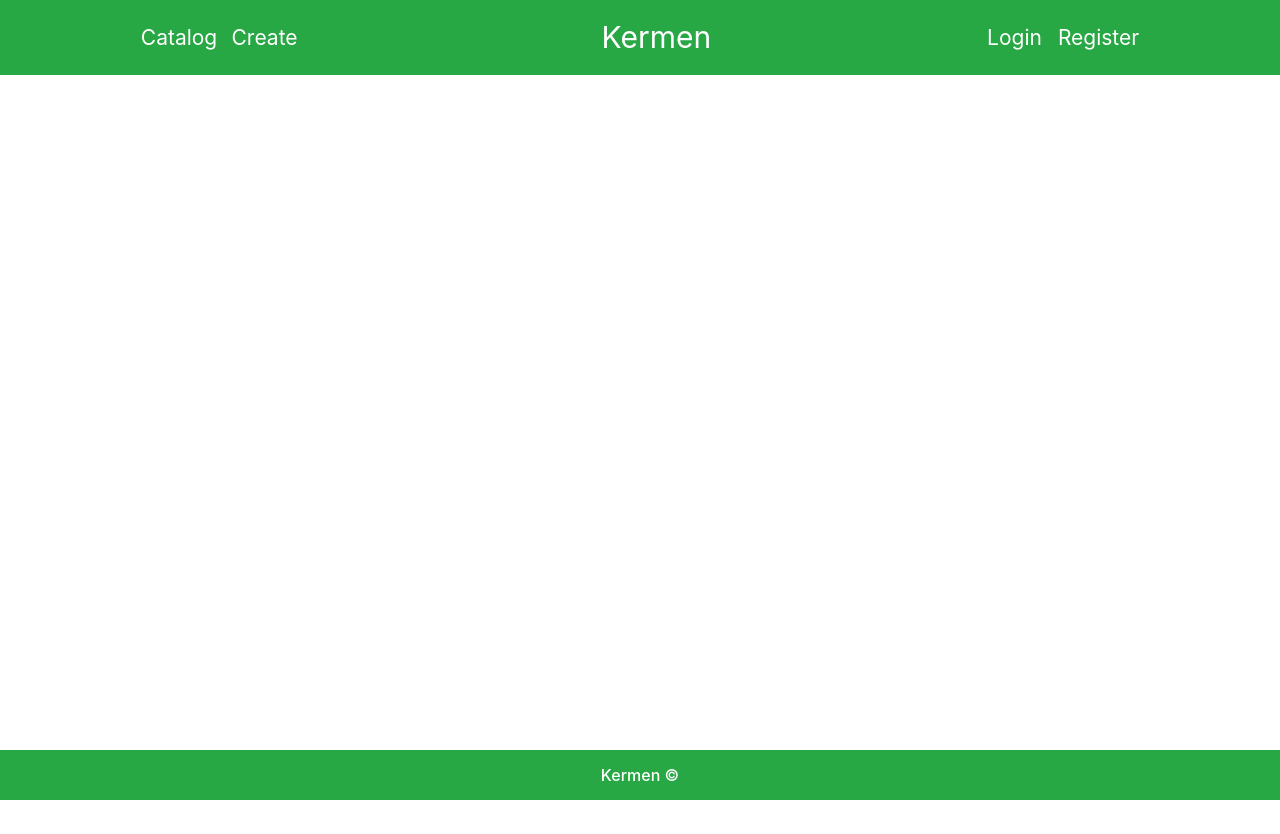
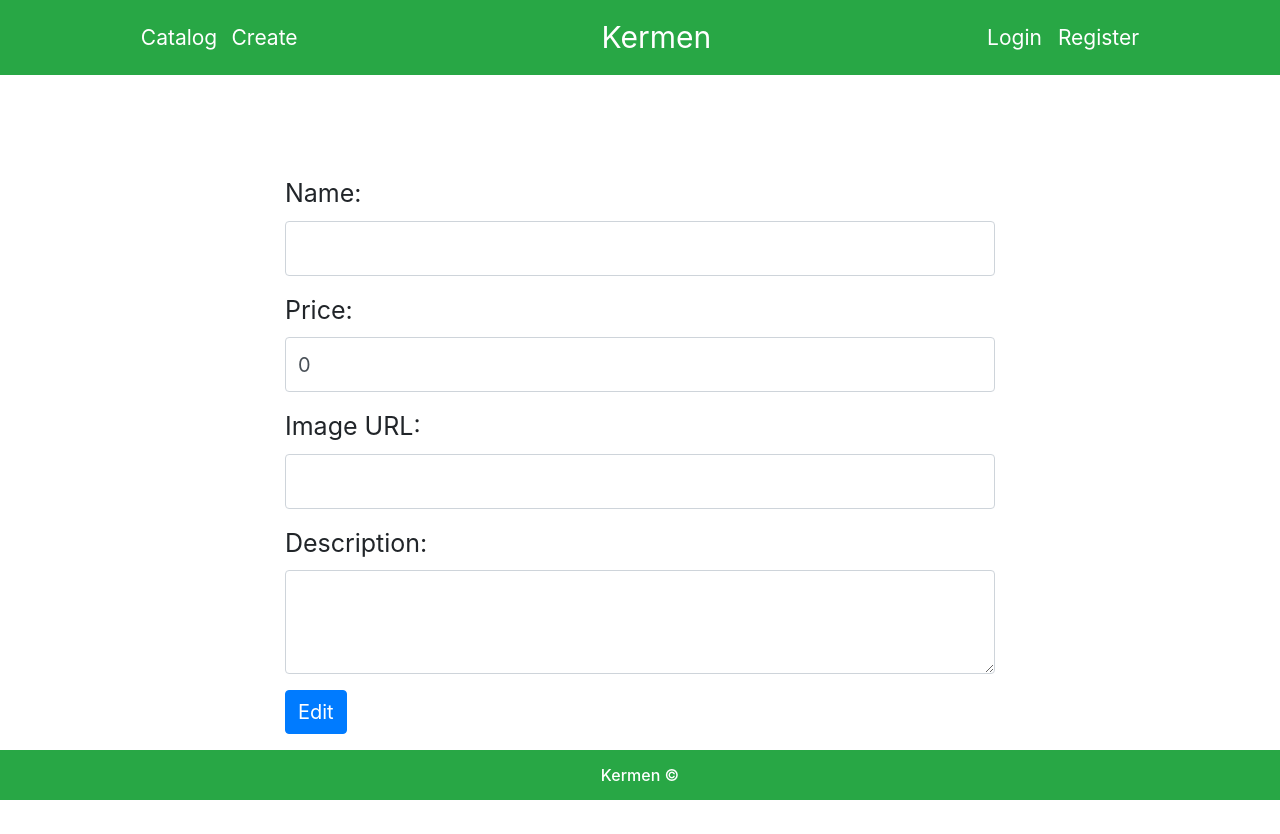
Before and after one commit to DarioTsvetanov/kermen, a React (Create React App) app in the folder client/: page /flowers/1/edit in a window 1280 px wide. Before the commit the page ends 800 px from the top, so only its background shows below. Built offline with nearby package versions, Linux system fonts and the light colour scheme; no server answers.

Commit message:
Edit flower page finished
Input fields validation created
Notifications created

```diff
--- a/client/src/App.js
+++ b/client/src/App.js
@@ -7,6 +7,7 @@ import Login from './components/Login/Login';
 import GuestHomepage from './components/GuestHomepage/GuestHomepage';
 import CreateProduct from './components/CreateProduct/CreateProduct';
 import Details from './components/Details/Details';
+import Edit from './components/Edit/Edit';
 
 import 'bootstrap/dist/css/bootstrap.min.css';
 
@@ -22,6 +23,7 @@ function App() {
 				<Route path="/login" exact component={Login}/>
 				<Route path="/create" exact component={CreateProduct}/>
 				<Route path="/flowers/:flowerId/details" exact component={Details}/>
+				<Route path="/flowers/:flowerId/edit" exact component={Edit}/>
 			</Switch>
 
 			<Footer />
--- a/client/src/components/Details/Details.js
+++ b/client/src/components/Details/Details.js
@@ -28,13 +28,13 @@ function Details({
                     <textarea style={{ height: '150px', width: '500px' }} disabled value={flower.description}></textarea>
                     <h3>Price: {flower.price}.00 lv.</h3>
                     <Button style={{ fontSize: '20px', marginRight: '10px' }}>
-                        <Link to={`/flowers/${flower._id}/edit`}>Edit</Link>
+                        <Link style={{color: 'white'}} to={`/flowers/${flower._id}/edit`}>Edit</Link>
                     </Button>
                     <Button style={{ fontSize: '20px', marginRight: '10px' }}>
-                        <Link to="/">Delete</Link>
+                        <Link style={{color: 'white'}} to="/">Delete</Link>
                     </Button>
                     <Button style={{ fontSize: '20px', marginRight: '10px' }}>
-                        <Link to="/">Buy</Link>
+                        <Link style={{color: 'white'}} to="/">Buy</Link>
                     </Button>
                     <span>People bought: 3</span>
                 </Col>
--- a/client/src/components/Edit/Edit.js
+++ b/client/src/components/Edit/Edit.js
@@ -1,4 +1,4 @@
-import { useState } from 'react';
+import { useState, useEffect } from 'react';
 
 import validators from '../../utils/validators/validators';
 import * as flowerService from '../../services/flowerService';
@@ -6,20 +6,111 @@ import * as flowerService from '../../services/flowerService';
 import './Edit.css';
 import { Form, Button, Container, Alert } from 'react-bootstrap';
 
-function Edit() {
-    const
+function Edit({
+    match,
+    history
+}) {
+    const [errors, setErrors] = useState({
+        productName: {
+            message: '',
+            touched: ''
+        },
+        price: {
+            message: '',
+            touched: ''
+        },
+        imageURL: {
+            message: '',
+            touched: ''
+        },
+        description: {
+            message: '',
+            touched: ''
+        },
+    });
+
+    const [flower, setFlower] = useState({
+        name: '',
+        price: 0,
+        imageURL: '',
+        description: ''
+    });
+
+    useEffect(() => {
+        flowerService.getOne(match.params.flowerId)
+            .then(res => {
+                const { name, price, imageURL, description } = res.data;
+                return setFlower({ name, price, imageURL, description });
+            })
+    }, [])
+
+    const onFieldValueChangeHandler = (e) => {
+        e.preventDefault();
+
+        const fieldName = e.target.name;
+        const value = e.target.value;
+
+        if (fieldName === 'name') {
+            if (validators.productName(value) !== '') {
+                setErrors(oldState => ({ ...oldState, productName: { message: validators.productName(value), touched: true } }));
+            }
+            else {
+                setFlower(oldState => ({ ...oldState, name: value }));
+                setErrors(oldState => ({ ...oldState, productName: { touched: true, message: '' } }));
+            }
+        }
+        else if (fieldName === 'price') {
+            if (validators.price(value) !== '') {
+                setErrors(oldState => ({ ...oldState, price: { message: validators.price(value), touched: true } }));
+            }
+            else {
+                setFlower(oldState => ({ ...oldState, price: value }));
+                setErrors(oldState => ({ ...oldState, price: { touched: true, message: '' } }));
+            }
+        }
+        else if (fieldName === 'imageURL') {
+            if (validators.imageURL(value) !== '') {
+                setErrors(oldState => ({ ...oldState, imageURL: { message: validators.imageURL(value), touched: true } }));
+            }
+            else {
+                setFlower(oldState => ({ ...oldState, imageURL: value }));
+                setErrors(oldState => ({ ...oldState, imageURL: { touched: true, message: '' } }));
+            }
+        }
+        else if (fieldName === 'description') {
+            if (validators.description(value) !== '') {
+                setErrors(oldState => ({ ...oldState, description: { message: validators.description(value), touched: true } }));
+            }
+            else {
+                setFlower(oldState => ({ ...oldState, description: value }));
+                setErrors(oldState => ({ ...oldState, description: { touched: true, message: '' } }));
+            }
+        }
+    }
+
+    const onEditProductSubmitHandler = (e) => {
+        e.preventDefault();
+
+        if (errors.productName.message !== '' || errors.productName.touched === false ||
+            errors.price.message !== '' || errors.price.touched === false ||
+            errors.imageURL.message !== '' || errors.imageURL.touched === false ||
+            errors.description.message !== '' || errors.description.touched === false) return;
+
+        flowerService.update(match.params.flowerId, flower)
+            .then(() => history.push('/'))
+    }
 
     return (
         <Container>
-            <Form className="edit-flower-form" onSubmit={ }>
+            <Form className="edit-flower-form" onSubmit={onEditProductSubmitHandler}>
                 <Form.Group>
                     <Form.Label>Name:</Form.Label>
                     <Form.Control
                         onBlur={onFieldValueChangeHandler}
                         type="text"
-                        value={ }
                         name="name"
                         id="name"
+                        defaultValue={flower.name}
                         style={{ height: '55px', fontSize: '20px' }}
                     />
                     <Alert
@@ -33,9 +124,9 @@ function Edit() {
                 <Form.Group>
                     <Form.Label>Price:</Form.Label>
                     <Form.Control
-                        onBlur={onFieldValueChangeHandler}
+                        onChange={onFieldValueChangeHandler}
                         type="number"
-                        value={ }
+                        value={flower.price}
                         name="price"
                         id="price"
                         style={{ height: '55px', fontSize: '20px' }}
@@ -53,7 +144,7 @@ function Edit() {
                     <Form.Control
                         onBlur={onFieldValueChangeHandler}
                         type="text"
-                        value={ }
+                        defaultValue={flower.imageURL}
                         name="imageURL"
                         id="imageURL"
                         style={{ height: '55px', fontSize: '20px' }}
@@ -74,6 +165,7 @@ function Edit() {
                         rows={3}
                         name="description"
                         id="description"
+                        defaultValue={flower.description}
                         style={{ fontSize: '20px' }}
                     />
                     <Alert
@@ -85,7 +177,7 @@ function Edit() {
                     </Alert>
                 </Form.Group>
                 <Button variant="primary" type="submit" style={{ fontSize: '20px' }}>
-                    Submit
+                    Edit
                 </Button>
             </Form>
         </Container>
--- a/client/src/services/flowerService.js
+++ b/client/src/services/flowerService.js
@@ -2,9 +2,9 @@ import axios from 'axios';
 
 const url = 'http://localhost:3333';
 
-export const create = (data) => {
+export const create = (flowerData) => {
     try {
-        return axios.post(url, data);
+        return axios.post(url, flowerData);
     }
     catch(e) {
         console.log(e.message);
@@ -18,3 +18,12 @@ export const getAll = () => {
 export const getOne = (id) => {
     return axios.get(`${url}/flowers/${id}`, { params: { id } });
 };
+
+export const update = (flowerId, flowerData) => {
+    try {
+        return axios.post(`${url}/flowers/${flowerId}/edit`, flowerData);
+    }
+    catch(e) {
+        console.log(e.message);
+    }
+}
```
Also changed, not shown: 2 other files (tests, documents, lock files or other folders).
